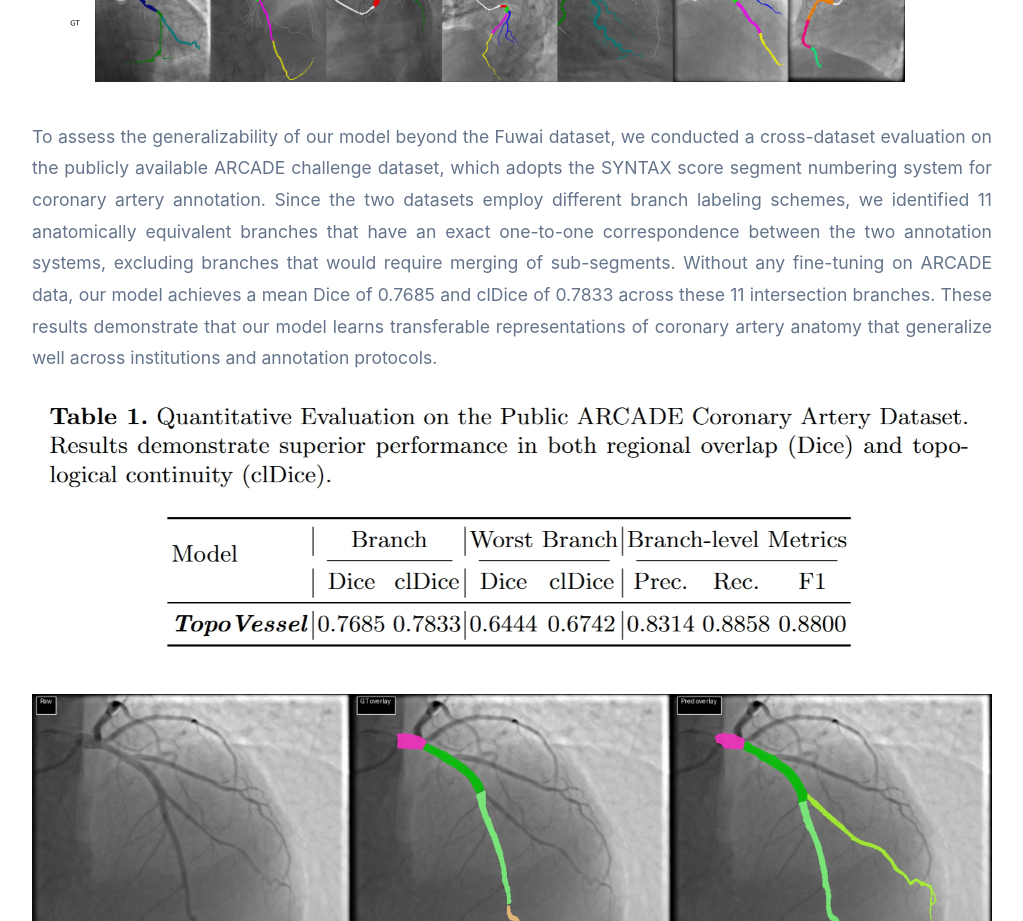
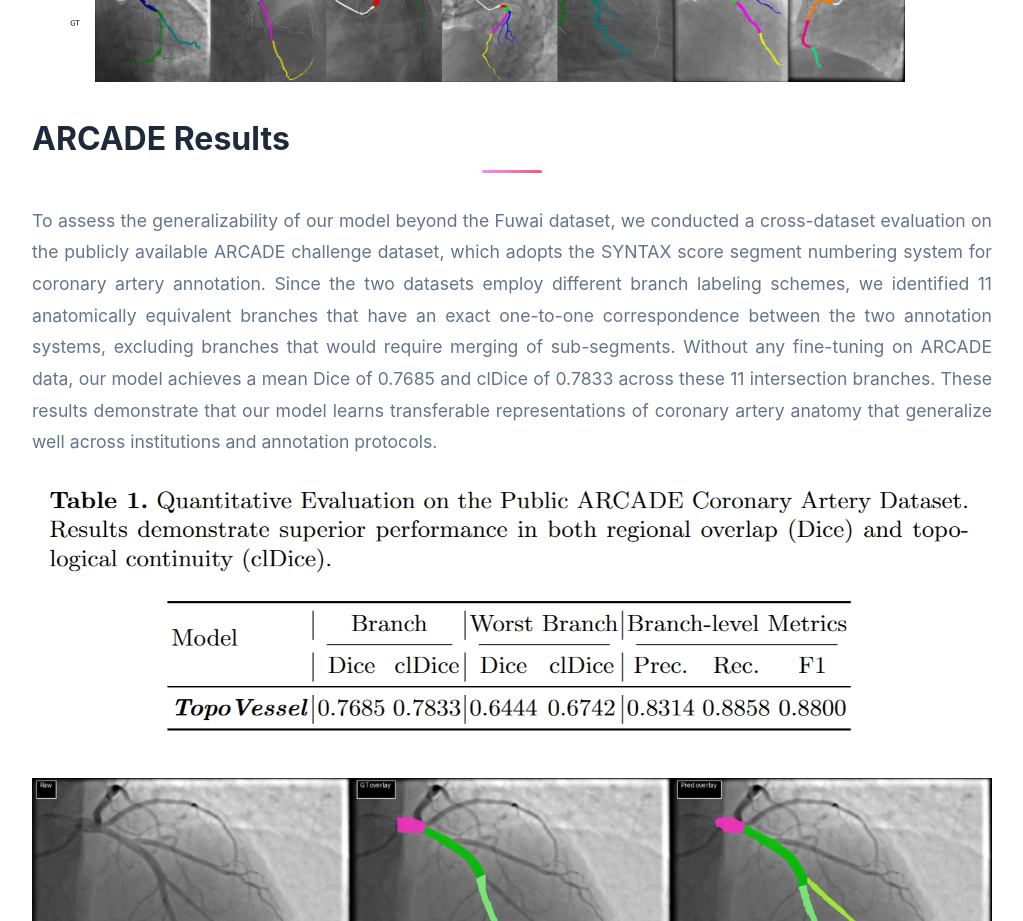
Before and after one commit to MICCAI2026anonymous/TopoVessel, a plain HTML site: page index.html in a window 1280 px wide. Shown: the part 3780-4701 px from the top of the page, without its empty margins (128-1151 px from the left). Drawn offline with Linux system fonts and the light colour scheme; a web font is replaced by a local one.

Commit message:
added title for arcade results part

```diff
--- a/index.html
+++ b/index.html
@@ -179,6 +179,8 @@
       </div>
     </div>
 
+    <h2 class="title is-3">ARCADE Results</h2>
+
     <div class="content has-text-justified">
       <p>
         To assess the generalizability of our model beyond the Fuwai dataset, we conducted a cross-dataset evaluation on the publicly available ARCADE challenge dataset, which adopts the SYNTAX score segment numbering system for coronary artery annotation. Since the two datasets employ different branch labeling schemes, we identified 11 anatomically equivalent branches that have an exact one-to-one correspondence between the two annotation systems, excluding branches that would require merging of sub-segments. Without any fine-tuning on ARCADE data, our model achieves a mean Dice of 0.7685 and clDice of 0.7833 across these 11 intersection branches. These results demonstrate that our model learns transferable representations of coronary artery anatomy that generalize well across institutions and annotation protocols.
```
